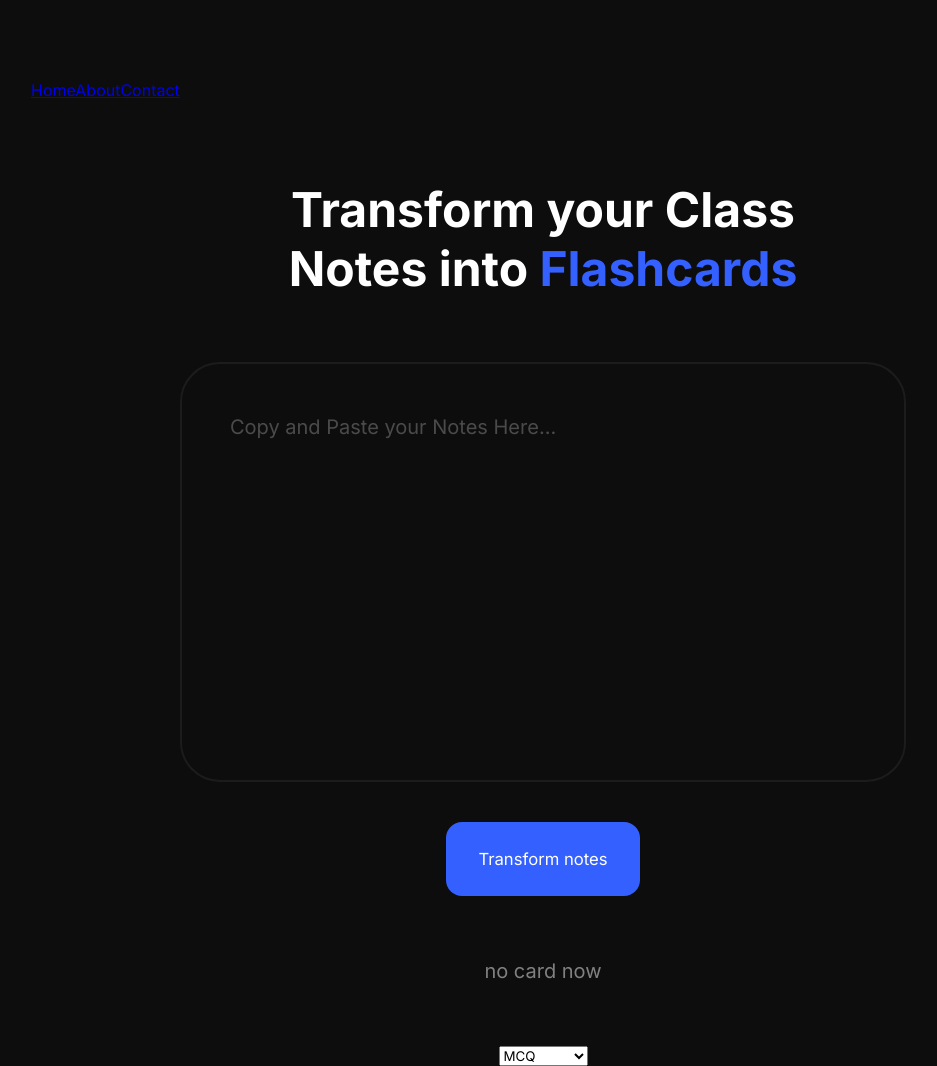
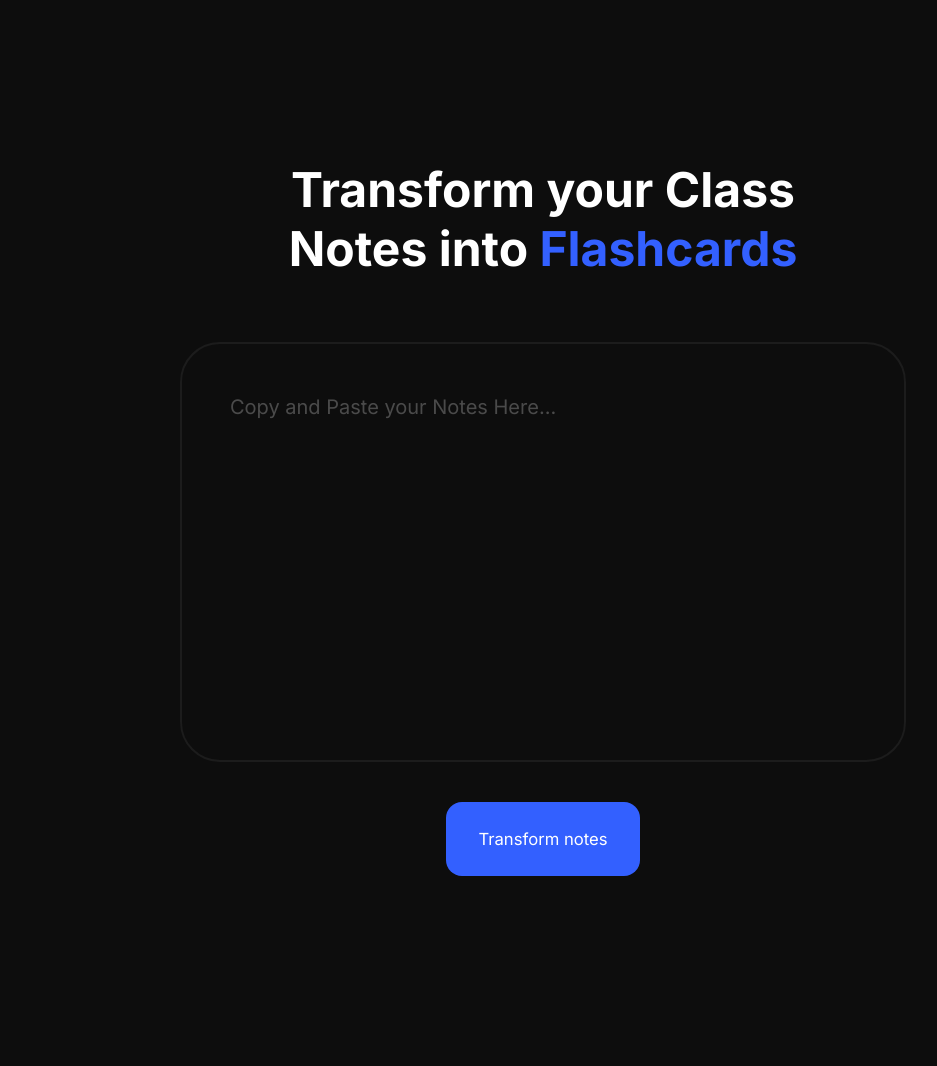
Before and after one commit to AcceptedSugar/zotcards, a Next.js app in the folder client/: page / in a window 1280 px wide. Shown: the whole page, without its empty margins (97-1034 px from the left). After the commit the page ends 1036 px from the top, so only its background shows below. Built offline with nearby package versions, Linux system fonts and the light colour scheme.

Commit message:
local mvp

```diff
--- a/client/app/components/sidebar.jsx
+++ b/client/app/components/sidebar.jsx
@@ -1,16 +1,16 @@
-import React from 'react';
-import { Nav } from 'react-bootstrap';
+// import React from 'react';
+// import { Nav } from 'react-bootstrap';
 
-const Sidebar = () => {
-  return (
-    <div className="bg-light border-right" id="sidebar-wrapper">
-      <div className="list-group list-group-flush">
-        <Nav.Link href="/">Home</Nav.Link>
-        <Nav.Link href="/about">About</Nav.Link>
-        <Nav.Link href="/contact">Contact</Nav.Link>
-      </div>
-    </div>
-  );
-};
+// const Sidebar = () => {
+//   return (
+//     <div className="bg-light border-right" id="sidebar-wrapper">
+//       <div className="list-group list-group-flush">
+//         <Nav.Link href="/">Home</Nav.Link>
+//         <Nav.Link href="/about">About</Nav.Link>
+//         <Nav.Link href="/contact">Contact</Nav.Link>
+//       </div>
+//     </div>
+//   );
+// };
 
-export default Sidebar;
+// export default Sidebar;
--- a/client/app/page.js
+++ b/client/app/page.js
@@ -1,7 +1,7 @@
 "use client";
 import styles from './page.module.css'
 import {useRef, useState} from 'react'
-import Sidebar from './components/sidebar';
+// import Sidebar from './components/sidebar';
 
 
 
@@ -33,7 +33,8 @@ function FilterModal(props) {
   )
 }
 
-function AnswerChoice( { currentQuestionNumber, currentQuestion, answerChoice, questions, setCurrentQuestion } ) {
+function AnswerChoice( { currentQuestionNumber, currentQuestion, answerChoiceLetter, questions, setCurrentQuestion } ) {
+    const [correctness, setCorrectness] = useState()
 
     const currentAnswerChoice = currentQuestion.choices[answerChoiceLetter]
 
@@ -57,16 +58,18 @@ function AnswerChoice( { currentQuestionNumber, currentQuestion, answerChoice, q
     }
 
     return (
-        <div className={styles[correctness]}>
+        <div className={styles.answer}>
 
-            <button onClick={getNextQuestion}>
-                <div>
-                    {answerChoiceLetter}
-                </div>
+            <button className={styles.answerContain} onClick={getNextQuestion}>
 
-                <div>
-                    {currentAnswerChoice}
-                </div>
+                  <p>{answerChoiceLetter}.</p>
+                    &nbsp;&nbsp;&nbsp;
+
+
+
+                  <p>{currentAnswerChoice}</p>
+
+
             </button>
 
         </div>
@@ -180,7 +183,7 @@ export default function Home() {
 
     return (
             <main className={styles.main}>
-                <Sidebar    />
+                {/* <Sidebar    /> */}
 
                 <div className={styles.main}>
                     <div className={["generate-contain"]}>
@@ -196,15 +199,15 @@ export default function Home() {
                             {
                                 questions && currentQuestion ?
                                     <Card questions={questions} currentQuestion={currentQuestion}
-                                          setCurrentQuestion={setCurrentQuestion}/> : <p> no card now</p>
+                                          setCurrentQuestion={setCurrentQuestion}/> :<></>
                             }
 
                             {showModal ? <FilterModal buttonFunction = {get_gpt_flashcards} closeCard = {closeCard}/> : null}
 
-                            <select value={questionType} onChange={handleQuestionTypeUpdate}>
+                            {/* <select value={questionType} onChange={handleQuestionTypeUpdate}>
                                 <option value="MCQ"> MCQ</option>
                                 <option value="True/False"> True/False</option>
-                            </select>
+                            </select> */}
                         </form>
                     </div>
                 </div>
--- a/client/app/page.module.css
+++ b/client/app/page.module.css
@@ -5,7 +5,7 @@
   max-width: 100vw;
   height: auto;
   margin: 0 var(--universal-margin);
-  padding-top: 10vh;
+  padding: 10vh 0;
 
 }
 .generate-contain {
@@ -51,13 +51,16 @@
 
 /* flash card page */
 .card-page {
-  display: grid;
-  place-content: center;
+  display: flex;
+  justify-content: center;
+  align-items: center;
+  flex-direction: column;
   width: 100vw;
   max-height: 100vh;
+  margin-top: 40vh;
 }
 .card-contain {
-  height: 45vh;
+  height: auto;
   width: 60vw;
   border-radius: var(--container-border-radius);
   background-color: var(--large-contain-color);
@@ -95,24 +98,29 @@
     font-size: 20px;
 }
 /* answer choices */
+
 .answer {
-  display: grid;
-  gap: 20px;
-  place-content: center;
-  grid-template-columns: repeat(2, 1fr);
+
+  flex-wrap: nowrap;
+  display: flex;
+  flex-direction: row;
+
 
 }
+
 .answerContain button{
   width: 100%;
   border-radius: 20px;
   border: var(--border-color) 2px solid;
   padding: var(--btn-vh-spacing) var(--btn-vw-spacing);
   display: flex;
+  margin-bottom: 20px;
   flex-direction: row;
   align-items: flex-start;
   justify-content: center;
   background-color: var(--large-contain-color);
   transition: border-color 200ms;
+  color: rgba(255, 255, 255, 0.5);
 }
 
 /* pop up filtering */
```
Also changed, not shown: 1 other file (tests, documents, lock files or other folders).
